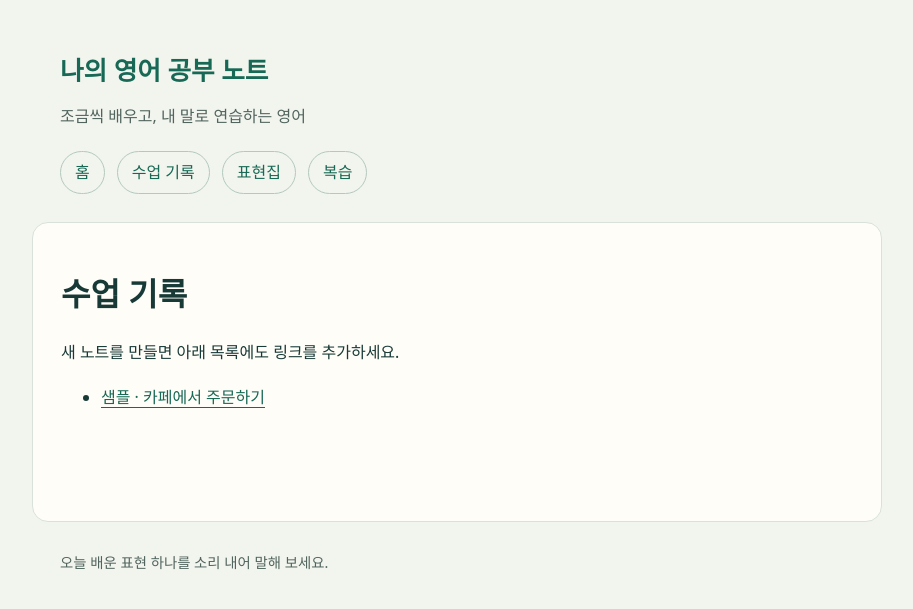
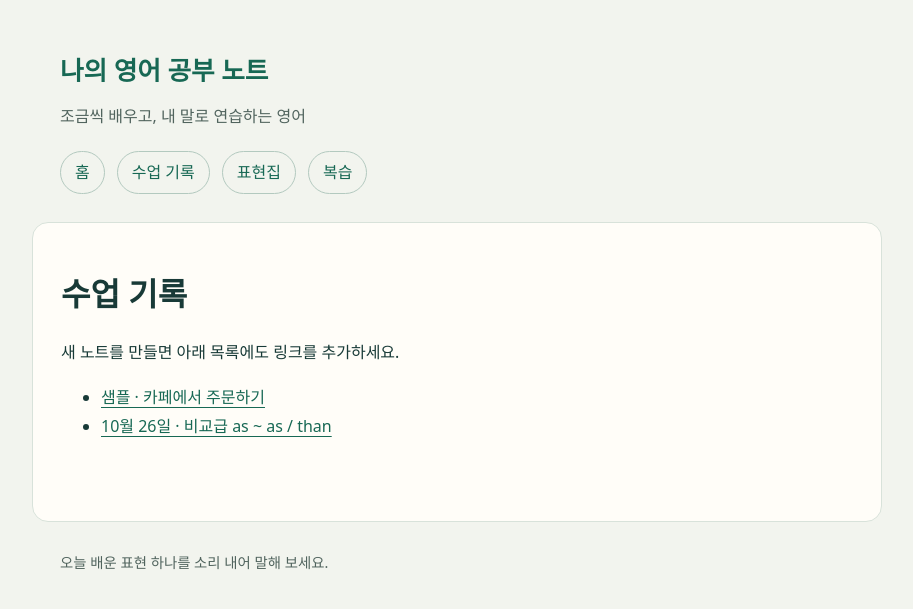
Before and after one commit to bonniehome12/2026-english-speaking-study, a Jekyll site: the page built from docs/lessons/index.md, in a window 1280 px wide. Shown: the top 609 px of the page, without its empty margins (183-1096 px from the left). Built offline with Jekyll 4.4.1, drawn with Linux system fonts in a browser that asks for light colours.

Commit message:
Update index.md

```diff
--- a/docs/lessons/index.md
+++ b/docs/lessons/index.md
@@ -6,3 +6,4 @@ title: "수업 기록"
 새 노트를 만들면 아래 목록에도 링크를 추가하세요.
 
 - [샘플 · 카페에서 주문하기]({{ '/lessons/sample-cafe.html' | relative_url }})
+- [10월 26일 · 비교급 as ~ as / than]({{ '/lessons/2026-10-26-comparatives.html' | relative_url }})
```
